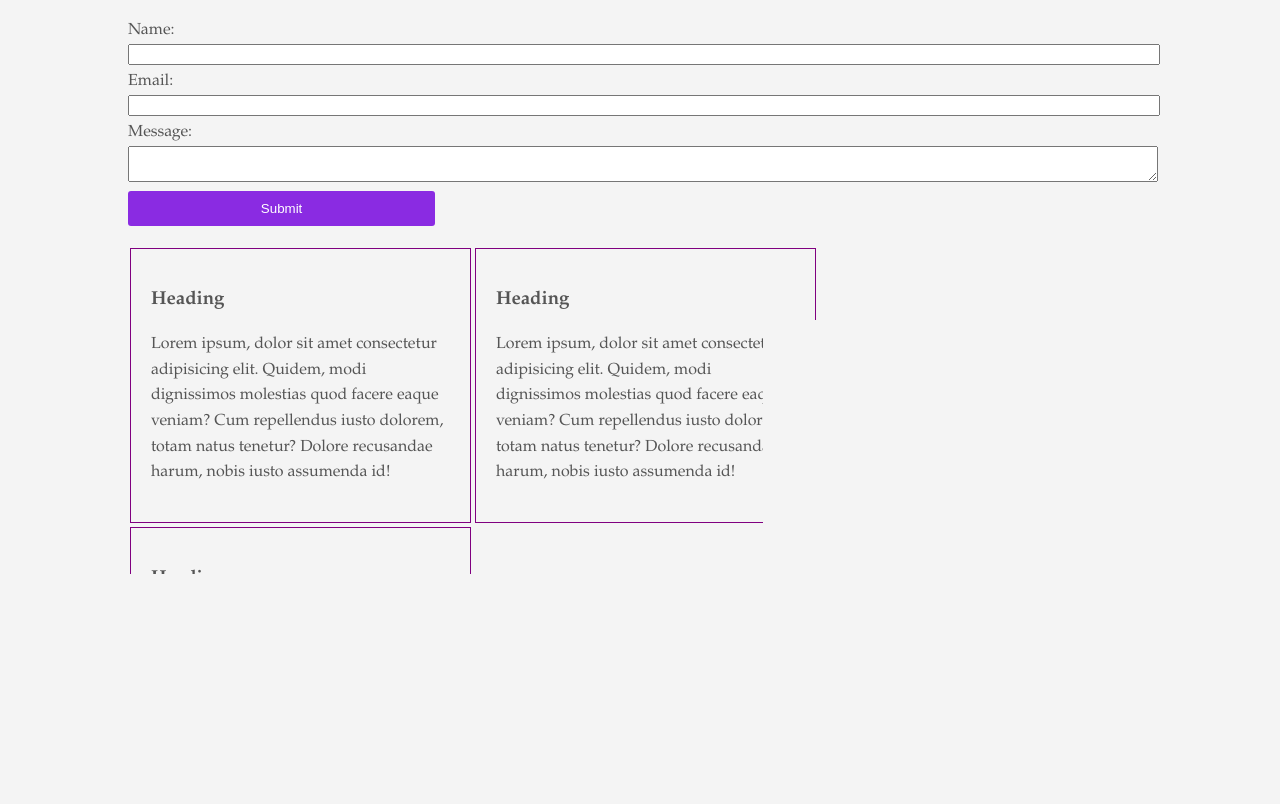
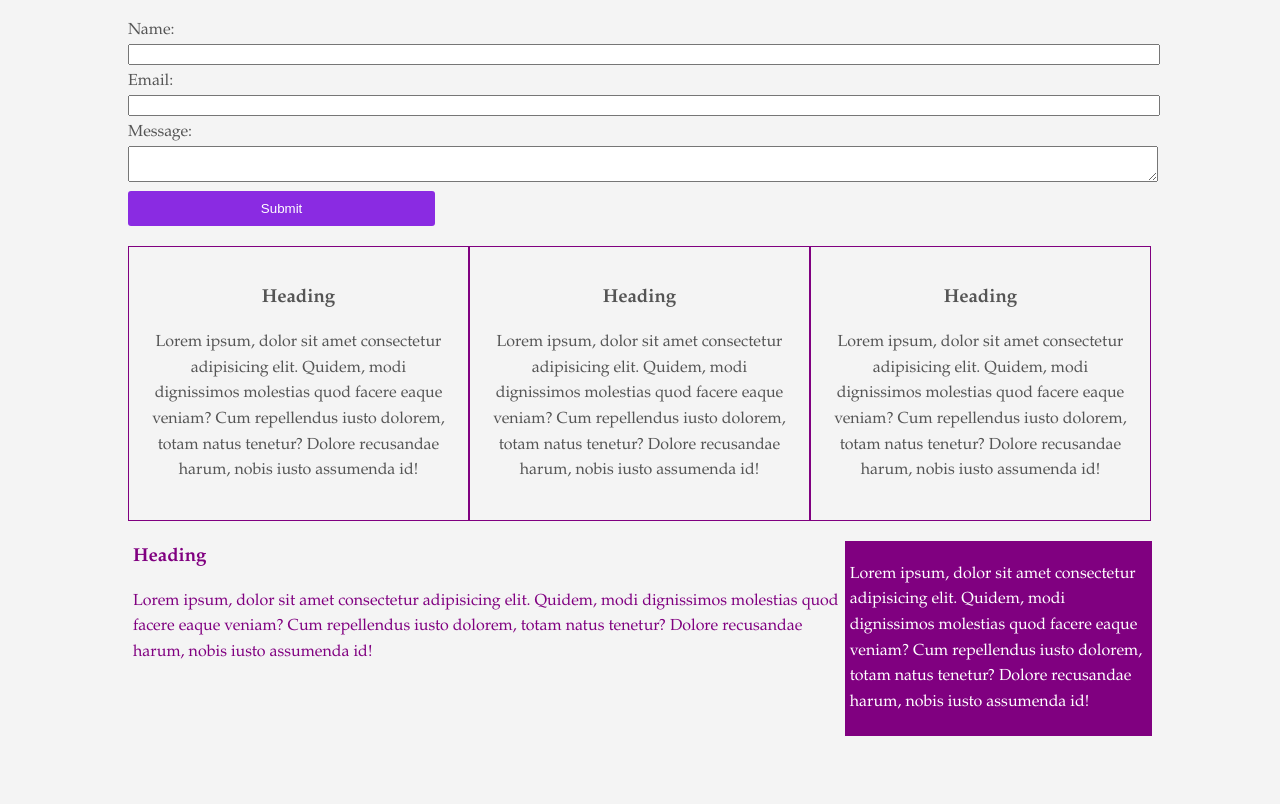
Before and after one commit to GaniyuSodiq/csscheatsheet, a plain HTML site: page index.html in a window 1280 px wide. Shown: the part 697-1501 px from the top of the page. Drawn offline with Linux system fonts and the light colour scheme.

Commit message:
created sidebar

```diff
--- a/css/style.css
+++ b/css/style.css
@@ -19,6 +19,10 @@ body{
   font: normal 16px Garamond, serif;
 
   line-height: 1.6em;
+}
+
+.clr{
+  clear: both;
 }
 
 .container{
@@ -125,5 +129,23 @@ a:active{
   box-sizing: border-box;
   padding: 20px;
   border: 1px purple solid;
-  margin: 2px;
+  /* margin-right: 2px; */
+  text-align: center;
 }
+
+#main-block{
+  float: left;
+  width: 70%;
+  padding: 5px;
+  box-sizing: border-box;
+  color: purple;
+}
+#sidebar{
+  float: left;
+  width: 30%;
+  background-color: purple;
+  color: white;
+  padding: 5px;
+  box-sizing: border-box;
+  margin-top: 20px;
+}
--- a/index.html
+++ b/index.html
@@ -67,6 +67,15 @@
     <h3>Heading</h3>
     <p>Lorem ipsum, dolor sit amet consectetur adipisicing elit. Quidem, modi dignissimos molestias quod facere eaque veniam? Cum repellendus iusto dolorem, totam natus tenetur? Dolore recusandae harum, nobis iusto assumenda id!</p>
   </div>
+  <div class="clr"></div>
+
+  <div id="main-block">
+    <h3>Heading</h3>
+    <p>Lorem ipsum, dolor sit amet consectetur adipisicing elit. Quidem, modi dignissimos molestias quod facere eaque veniam? Cum repellendus iusto dolorem, totam natus tenetur? Dolore recusandae harum, nobis iusto assumenda id!</p>
+  </div>
+  <div id="sidebar">
+        <p>Lorem ipsum, dolor sit amet consectetur adipisicing elit. Quidem, modi dignissimos molestias quod facere eaque veniam? Cum repellendus iusto dolorem, totam natus tenetur? Dolore recusandae harum, nobis iusto assumenda id!</p>
+  </div>
 
 </div> <!-- container ends -->
 
```
